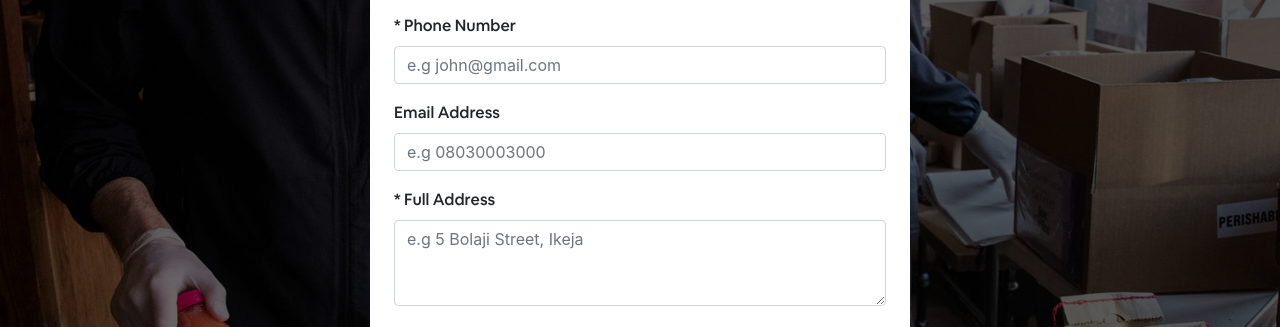
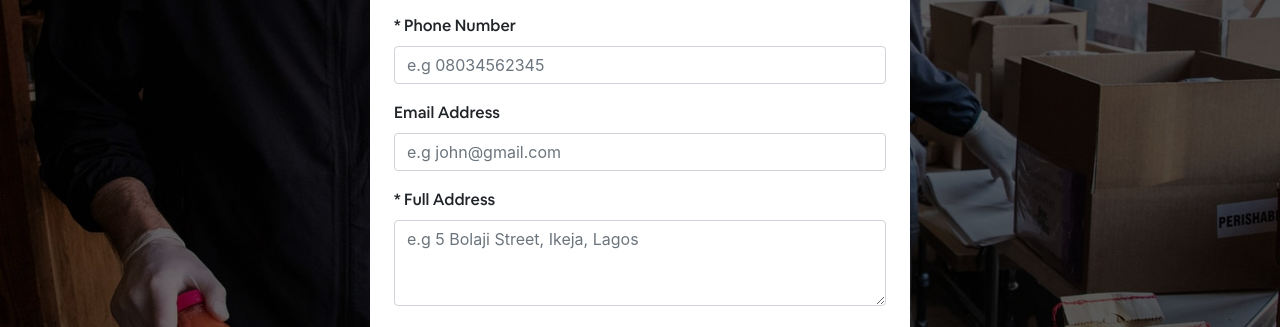
Before and after one commit to jerryonoja/SamaritanWebsite, a website: page dist/food-aid.html in a window 1280 px wide. Shown: the part 230-557 px from the top of the page. Drawn offline with nearby package versions, Linux system fonts and the light colour scheme.

Commit message:
Adjusting forms

```diff
--- a/dist/food-aid.html
+++ b/dist/food-aid.html
@@ -79,7 +79,7 @@
                   id="phone"
                   name="phone"
                   class="form-control"
-                  placeholder="e.g john@gmail.com"
+                  placeholder="e.g 08034562345"
                 />
               </div>
               <div class="form-group">
@@ -88,7 +88,7 @@
                   id="email"
                   name="email"
                   class="form-control"
-                  placeholder="e.g 08030003000"
+                  placeholder="e.g john@gmail.com"
                 />
               </div>
               <div class="form-group">
@@ -97,7 +97,7 @@
                   id="description"
                   name="address"
                   class="form-control"
-                  placeholder="e.g 5 Bolaji Street, Ikeja"
+                  placeholder="e.g 5 Bolaji Street, Ikeja, Lagos"
                   rows="3"
                 ></textarea>
               </div>
```
